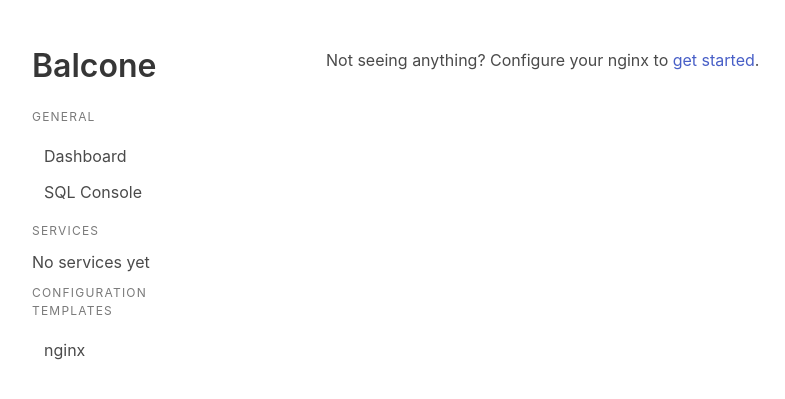
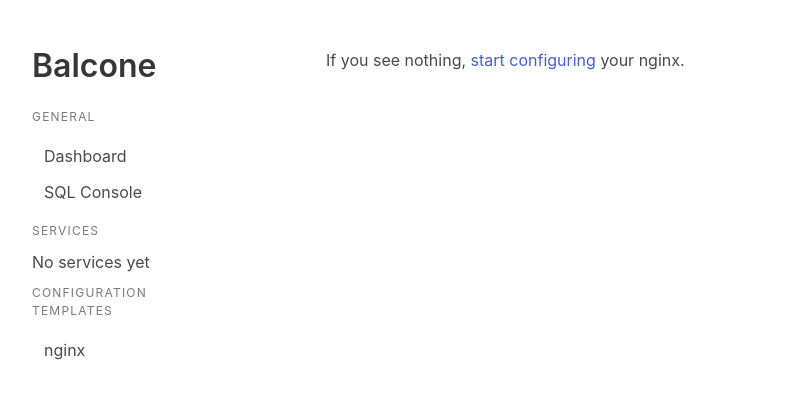
Before and after one commit to dustalov/ballcone, a Python web app: template templates/root.html in a window 1280 px wide. Shown: the top 399 px of the page, without its empty margins (80-865 px from the left). Run offline with Jinja, Linux system fonts and the light colour scheme; the template is opened without the code that fills it, so the values that code supplies are empty; some libraries are stand-ins or nearby versions.

Commit message:
Fix wording

```diff
--- a/templates/root.html
+++ b/templates/root.html
@@ -40,6 +40,6 @@ $(document).ready(function() {
 </div>
 {% endfor %}
 <div class="content">
-    <p>Not seeing anything? Configure your nginx to <a href="{{ url('nginx') }}">get started</a>.</p>
+    <p>If you see nothing, <a href="{{ url('nginx') }}">start configuring</a> your nginx.</p>
 </div>
 {% endblock %}
```
